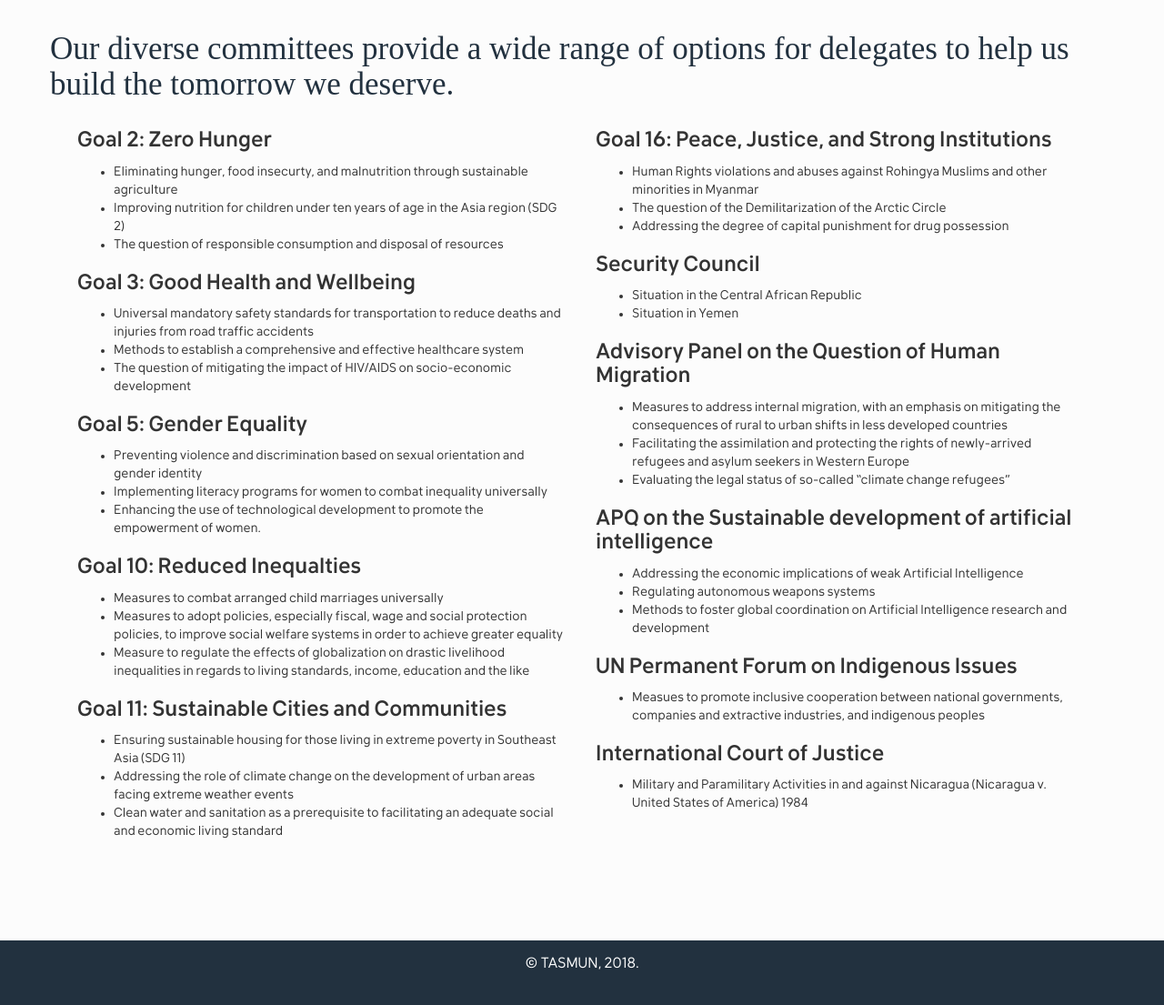
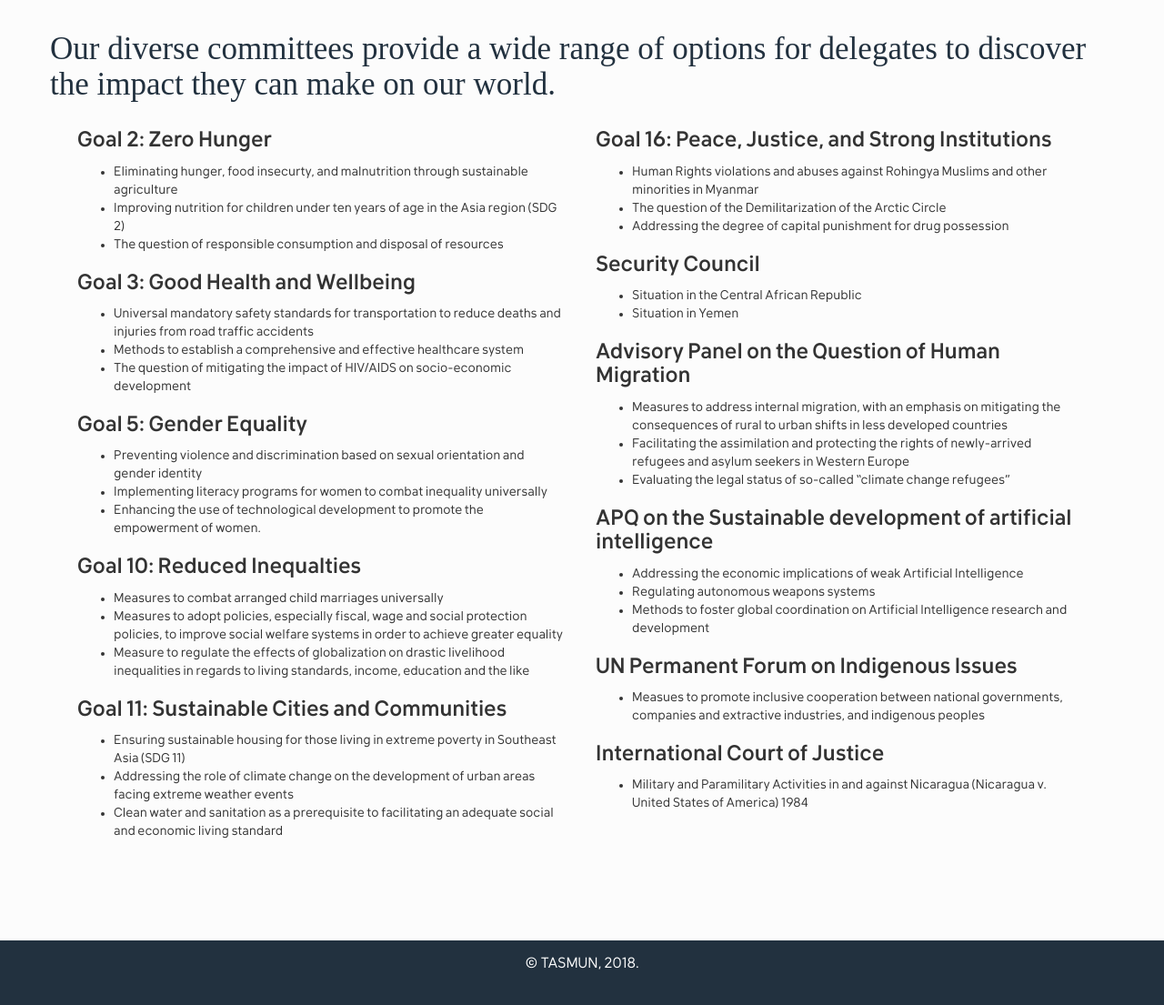
Before and after one commit to alexandernext/tasmun, a Jekyll site: the page built from committees.html, in a window 1280 px wide. Shown: the part 255-1360 px from the top of the page at 91% size. Built offline with Jekyll 4.4.1, drawn with Linux system fonts in a browser that asks for light colours; some web fonts are replaced.

Commit message:
committees

```diff
--- a/committees.html
+++ b/committees.html
@@ -4,7 +4,7 @@ title: Committees and Issues
 ---
 <div class="col-md-8 col-md-offset-2">
 </div>
-  <h2>Our diverse committees provide a wide range of options for delegates to help us build the tomorrow we deserve.</h2>
+  <h2>Our diverse committees provide a wide range of options for delegates to discover the impact they can make on our world.</h2>
 </div>
 <div class="col-md-6">
   <div class="item">
```
